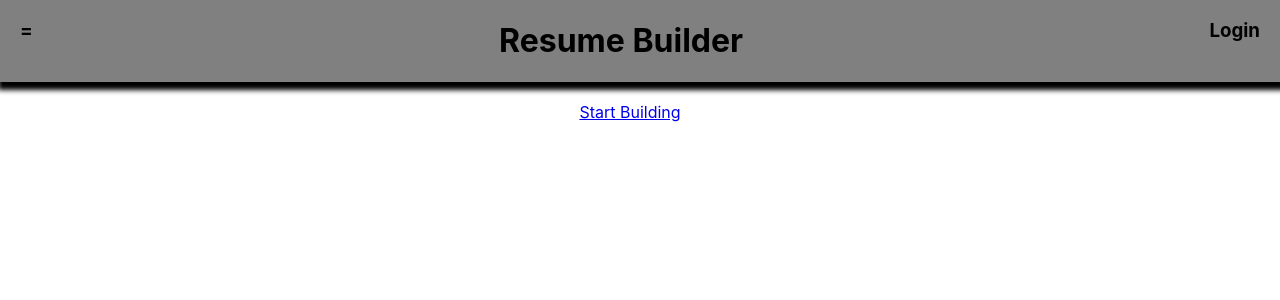
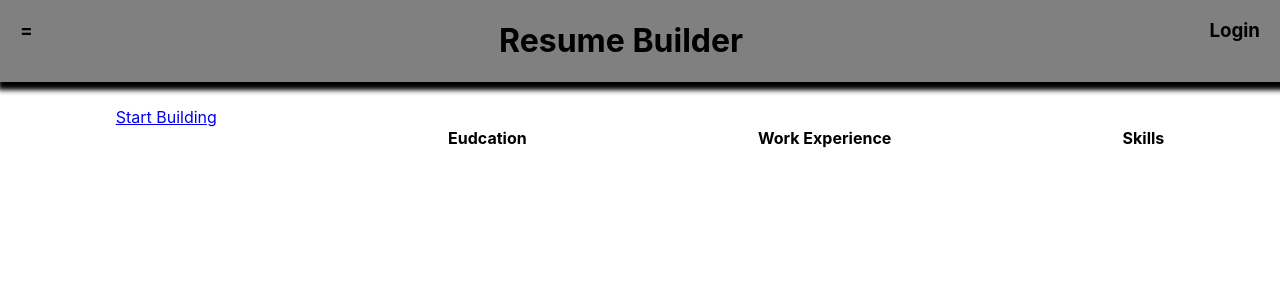
Before and after one commit to Bernard-Calma/resume-builder, a React (Create React App) app: page / in a window 1280 px wide. Shown: the top 300 px of the page. Built offline with nearby package versions, Linux system fonts and the light colour scheme.

Commit message:
added navbar

```diff
--- /dev/null
+++ b/src/components/NavBar.jsx
@@ -0,0 +1,23 @@
+import { NavLink } from "react-router-dom"
+
+const NavBar = () => {
+
+    return(
+        <div style={Styles.container}>
+            <NavLink to = "ContactInfo">Start Building</NavLink>
+            <h4>Eudcation</h4>
+            <h4>Work Experience</h4>
+            <h4>Skills</h4>
+        </div>
+    )
+}
+
+export default NavBar
+
+const Styles = {
+    container: {
+        paddingTop: 5,
+        display: "flex",
+        justifyContent: "space-around"
+    }
+}
--- a/src/containers/Header.jsx
+++ b/src/containers/Header.jsx
@@ -1,11 +1,17 @@
+import NavBar from "../components/NavBar"
+
 const Header = () =>{
 
     return(
-        <div style={Styles.container}>
-            <h3>=</h3>
-            <h1>Resume Builder</h1>
-            <h3>Login</h3>
+        <div>
+            <div style={Styles.container}>
+                <h3>=</h3>
+                <h1>Resume Builder</h1>
+                <h3>Login</h3>
+            </div>
+            <NavBar />
         </div>
+
     )
 }
 
--- a/src/containers/LandingPage.jsx
+++ b/src/containers/LandingPage.jsx
@@ -3,7 +3,7 @@ import { NavLink } from "react-router-dom"
 const LandingPage = () => {
     return(
         <div style={Styles.container}>
-            <NavLink to = "ContactInfo">Start Building</NavLink>
+
         </div>
     )
 }
```
